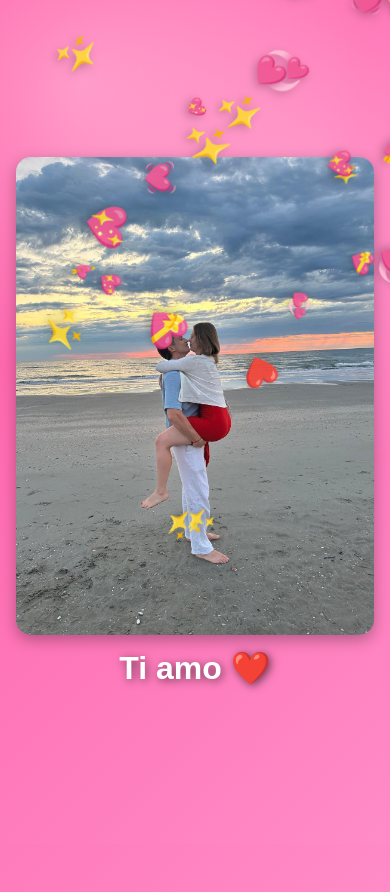
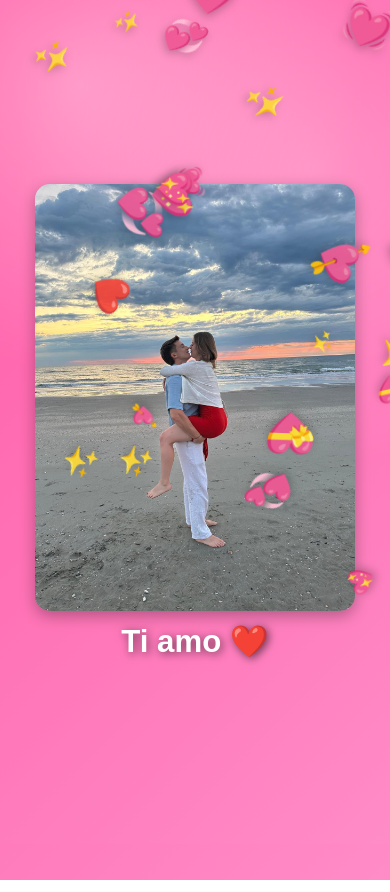
Before and after one commit to miriomiro/VuoiDiventareLaMiaValentina, a plain HTML site: page index.html in a window 390 px wide. Both pictures are taken after a click on the button "Si ❤️". Drawn offline with Linux system fonts and the light colour scheme.

Commit message:
Update index.html responsive 2

```diff
--- a/index.html
+++ b/index.html
@@ -7,38 +7,42 @@
 
 <style>
   :root{
-    --gap: 40px;
+    --gap: 34px;
+    --safeTop: env(safe-area-inset-top, 0px);
+    --safeRight: env(safe-area-inset-right, 0px);
+    --safeBottom: env(safe-area-inset-bottom, 0px);
+    --safeLeft: env(safe-area-inset-left, 0px);
   }
 
   body{
     margin:0;
-    min-height:100svh; /* meglio di 100vh su mobile */
+    min-height:100svh;
     display:flex;
     justify-content:center;
     align-items:center;
     flex-direction:column;
     font-family: Arial, sans-serif;
     overflow:hidden;
-    padding: 24px 16px;
-    text-align: center;
+    padding: calc(18px + var(--safeTop)) calc(14px + var(--safeRight)) calc(18px + var(--safeBottom)) calc(14px + var(--safeLeft));
+    text-align:center;
     background: radial-gradient(circle at 20% 10%, rgba(255,255,255,0.35), transparent 35%),
                 radial-gradient(circle at 80% 20%, rgba(255,255,255,0.25), transparent 40%),
                 linear-gradient(135deg, #ff5aa5, #ff8cc7);
   }
 
   h1{
-    margin: 0 0 16px;
-    font-size: clamp(22px, 4.5vw, 40px);
+    margin: 0 0 14px;
+    font-size: clamp(20px, 4.2vw, 40px);
     line-height: 1.15;
     color: #1f1f1f;
     text-shadow: 0 2px 10px rgba(255,255,255,0.35);
   }
 
   img{
-    width: min(400px, 90vw);
+    width: min(420px, 88vw);
     height: auto;
     border-radius:15px;
-    margin-bottom: 22px;
+    margin-bottom: 18px;
     box-shadow:0 5px 15px rgba(0,0,0,0.3);
   }
 
@@ -48,7 +52,7 @@
     position:relative;
     align-items:center;
     justify-content:center;
-    flex-wrap: wrap; /* se manca spazio, va a capo */
+    flex-wrap: wrap;
   }
 
   button{
@@ -58,16 +62,17 @@
     border:none;
     border-radius:12px;
     transition: transform 0.2s;
-    position: relative; /* per z-index */
+    position: relative;
     min-width: 120px;
-    min-height: 48px; /* touch target */
+    min-height: 48px;
     box-shadow: 0 10px 20px rgba(0,0,0,0.15);
+    touch-action: manipulation;
   }
 
   #btn1{ z-index: 10; }
   #btn2{ z-index: 5; }
 
-  /* Overlay cuori */
+  /* Overlay */
   #overlay{
     position:fixed;
     inset:0;
@@ -77,7 +82,7 @@
     flex-direction:column;
     z-index:999;
     overflow:hidden;
-    padding: 18px 14px;
+    padding: calc(18px + var(--safeTop)) calc(14px + var(--safeRight)) calc(18px + var(--safeBottom)) calc(14px + var(--safeLeft));
     background: radial-gradient(circle at 20% 10%, rgba(255,255,255,0.35), transparent 35%),
                 radial-gradient(circle at 80% 20%, rgba(255,255,255,0.25), transparent 40%),
                 linear-gradient(135deg, #ff5aa5, #ff8cc7);
@@ -86,19 +91,21 @@
   #overlay img{
     width: min(560px, 92vw);
     height: auto;
-    margin-bottom: 14px;
+    margin-bottom: 12px;
+    border-radius:15px;
+    box-shadow:0 5px 15px rgba(0,0,0,0.3);
   }
 
   #overlayText{
     color:white;
-    font-size: clamp(32px, 7vw, 60px);
+    font-size: clamp(28px, 7vw, 60px);
     font-weight:bold;
     text-shadow: 2px 2px 10px rgba(0,0,0,0.6);
     z-index:2;
     text-align:center;
   }
 
-  /* Cuori che cadono */
+  /* Cuori */
   .heart{
     position:absolute;
     top:-60px;
@@ -119,9 +126,20 @@
     }
   }
 
-  /* Piccoli schermi: bottoni più vicini e spesso in colonna */
+  /* 📱 Telefono: tutto più piccolo e spesso in colonna */
   @media (max-width: 420px){
-    :root{ --gap: 14px; }
+    :root{ --gap: 12px; }
+
+    h1{
+      font-size: clamp(18px, 5.2vw, 26px);
+      margin-bottom: 10px;
+    }
+
+    img{
+      width: min(280px, 86vw);
+      margin-bottom: 12px;
+      border-radius: 14px;
+    }
 
     .buttons{
       flex-direction: column;
@@ -129,7 +147,19 @@
     }
 
     button{
-      width: min(320px, 92vw);
+      width: min(260px, 84vw);
+      padding: 12px 18px;
+      font-size: 16px;
+      min-height: 44px;
+      border-radius: 12px;
+    }
+
+    #overlay img{
+      width: min(320px, 88vw);
+    }
+
+    #overlayText{
+      font-size: clamp(26px, 8vw, 42px);
     }
   }
 </style>
@@ -145,7 +175,6 @@
     <button id="btn2">No</button>
   </div>
 
-  <!-- Overlay -->
   <div id="overlay" aria-hidden="true">
     <img src="immagini/spiaggia.jpeg" alt="Spiaggia">
     <div id="overlayText">Ti amo ❤️</div>
@@ -159,8 +188,20 @@
   let scale = 1;
   let isFree = false;
 
+  function getViewportBox(){
+    // Usa la Visual Viewport quando c'è (mobile, barra browser dinamica)
+    if (window.visualViewport) {
+      return {
+        left: window.visualViewport.offsetLeft || 0,
+        top: window.visualViewport.offsetTop || 0,
+        width: window.visualViewport.width,
+        height: window.visualViewport.height
+      };
+    }
+    return { left: 0, top: 0, width: window.innerWidth, height: window.innerHeight };
+  }
+
   function escapeNoButton(){
-    // Alla prima fuga: diventa assoluto e “libero” nella pagina
     if (!isFree) {
       const rect = btn2.getBoundingClientRect();
       btn2.style.position = "absolute";
@@ -169,29 +210,42 @@
       document.body.appendChild(btn2);
       isFree = true;
     }
-
-    moveButton();
+    moveButtonSafely();
     growButton();
   }
 
-  // Desktop: quando ci passi sopra col mouse
+  // Desktop: avvicini il mouse
   btn2.addEventListener("pointerenter", escapeNoButton);
 
-  // Mobile: quando lo tocchi (o lo stai per toccare)
+  // Mobile: tocchi
   btn2.addEventListener("touchstart", (e) => {
-    e.preventDefault(); // evita click “fantasma”
+    e.preventDefault();
     escapeNoButton();
   }, { passive: false });
 
-  function moveButton() {
-    const maxWidth = window.innerWidth - btn2.offsetWidth;
-    const maxHeight = window.innerHeight - btn2.offsetHeight;
+  function moveButtonSafely() {
+    const box = getViewportBox();
 
-    const randomX = Math.random() * maxWidth;
-    const randomY = Math.random() * maxHeight;
+    // Margine extra per non finire sotto la UI del browser / bordi
+    const margin = 16;
 
-    btn2.style.left = randomX + "px";
-    btn2.style.top = randomY + "px";
+    // Safe area (notch / home indicator)
+    const cs = getComputedStyle(document.documentElement);
+    const safeTop = parseFloat(cs.getPropertyValue("--safeTop")) || 0;
+    const safeRight = parseFloat(cs.getPropertyValue("--safeRight")) || 0;
+    const safeBottom = parseFloat(cs.getPropertyValue("--safeBottom")) || 0;
+    const safeLeft = parseFloat(cs.getPropertyValue("--safeLeft")) || 0;
+
+    const minX = box.left + safeLeft + margin;
+    const minY = box.top + safeTop + margin;
+    const maxX = box.left + box.width - btn2.offsetWidth - safeRight - margin;
+    const maxY = box.top + box.height - btn2.offsetHeight - safeBottom - margin;
+
+    const x = minX + Math.random() * Math.max(0, (maxX - minX));
+    const y = minY + Math.random() * Math.max(0, (maxY - minY));
+
+    btn2.style.left = x + "px";
+    btn2.style.top = y + "px";
   }
 
   function growButton() {
@@ -220,17 +274,27 @@
     const hearts = ["✨","❤️","💖","💘","💝","💗","💓","💕","💞","✨"];
     heart.textContent = hearts[Math.floor(Math.random() * hearts.length)];
 
-    const x = Math.random() * 100; // vw
-    const size = 16 + Math.random() * 28; // px
-    const duration = 3 + Math.random() * 4; // s
+    const box = getViewportBox();
+    const size = 16 + Math.random() * 28;
+    const duration = 3 + Math.random() * 4;
 
-    heart.style.left = x + "vw";
+    // distribuzione su larghezza visual viewport
+    const x = (box.left + Math.random() * box.width);
+
+    heart.style.left = x + "px";
     heart.style.fontSize = size + "px";
     heart.style.animationDuration = duration + "s";
 
     overlay.appendChild(heart);
     heart.addEventListener("animationend", () => heart.remove());
   }
+
+  // Se la barra del browser cambia (scroll/rotazione), riposiziona "No" dentro il viewport
+  if (window.visualViewport) {
+    window.visualViewport.addEventListener("resize", () => { if (isFree) moveButtonSafely(); });
+    window.visualViewport.addEventListener("scroll", () => { if (isFree) moveButtonSafely(); });
+  }
+  window.addEventListener("resize", () => { if (isFree) moveButtonSafely(); });
 </script>
 
 </body>
```
